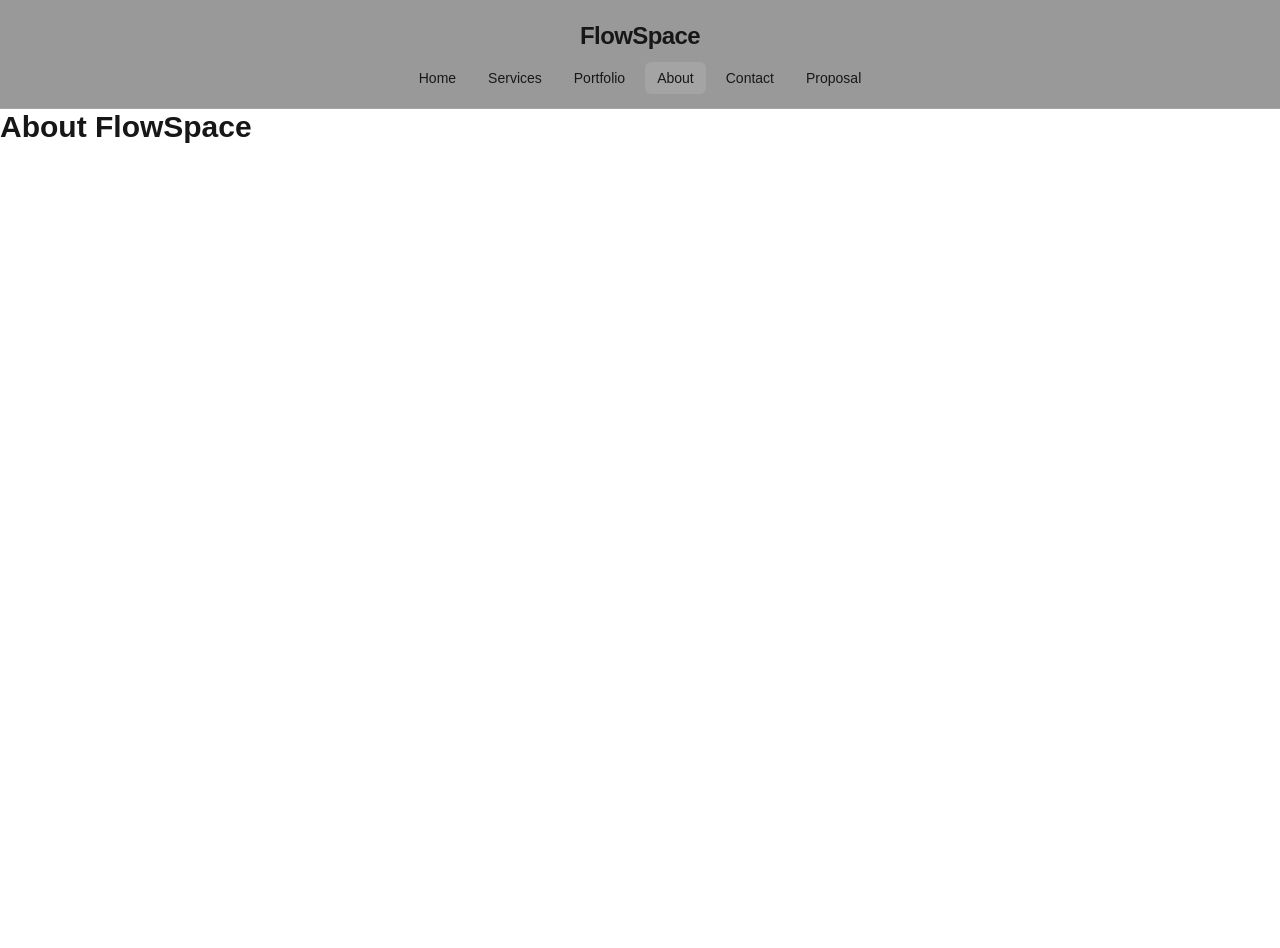
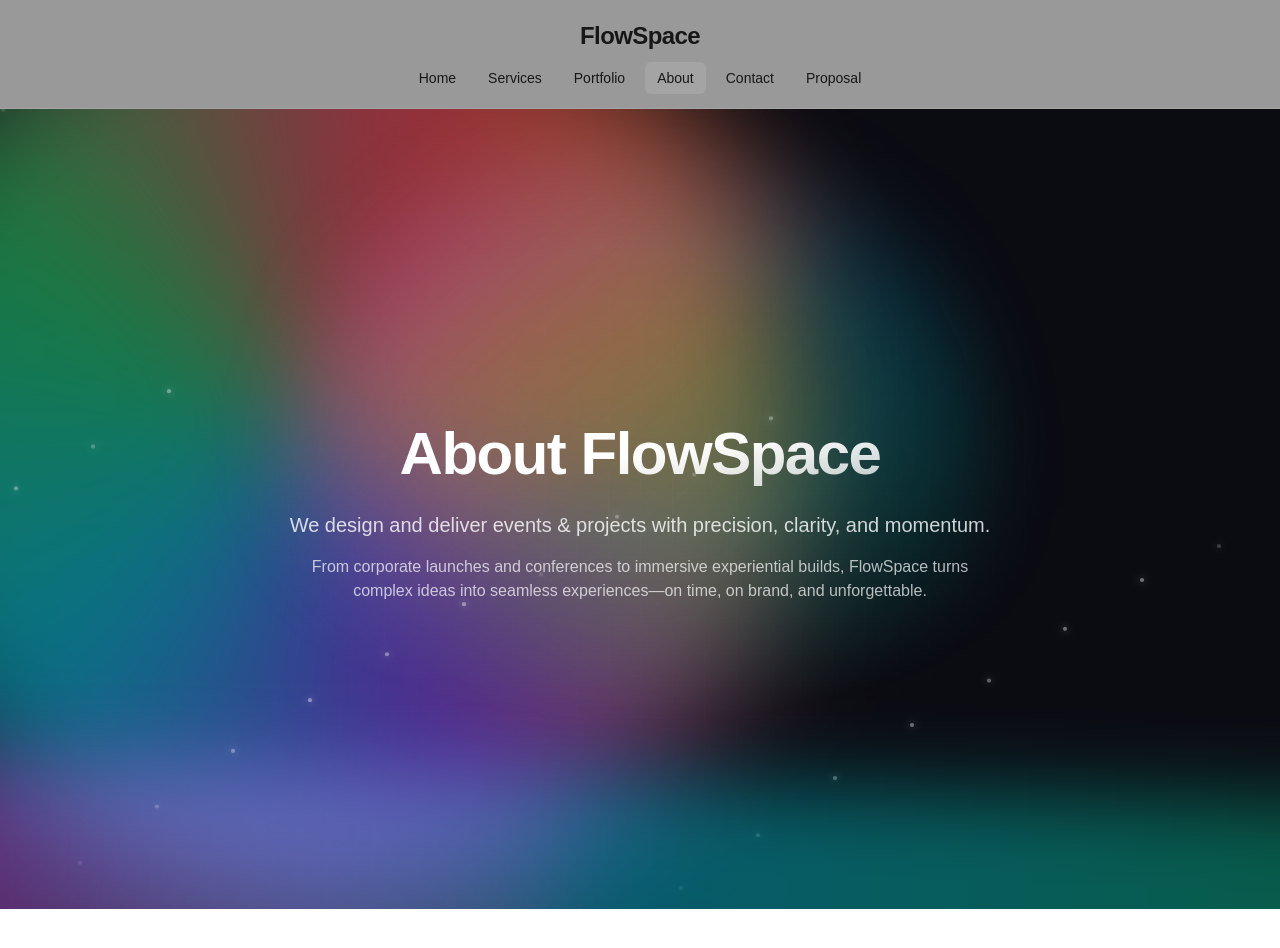
Before and after one commit to shay122990/flowspace-event-agency, a Next.js app: page /about in a window 1280 px wide. Shown: the top 948 px of the page. Before the commit the page ends 800 px from the top, so only its background shows below. Built offline with nearby package versions, Linux system fonts and the light colour scheme.

Commit message:
about page re-style

```diff
--- a/src/app/(marketing)/about/page.tsx
+++ b/src/app/(marketing)/about/page.tsx
@@ -1,11 +1,76 @@
+"use client";
+
+import { motion } from "framer-motion";
+import AnimatedParticles from "@/app/components/AnimatedParticles";
+
 export default function AboutPage() {
   return (
-    <section className="grid gap-4">
-      <h1 className="text-3xl font-semibold">About FlowSpace</h1>
-      <p className="text-white/80">
-        We design and deliver events & projects with precision, clarity, and
-        momentum.
-      </p>
-    </section>
+    <main className="relative min-h-[100svh] overflow-hidden bg-[#0b0b12] text-white">
+      <motion.div
+        aria-hidden
+        initial={{ rotate: 0, scale: 1 }}
+        animate={{ rotate: 360 }}
+        transition={{ repeat: Infinity, ease: "linear", duration: 30 }}
+        className="pointer-events-none absolute -top-40 -left-40 h-[60rem] w-[60rem] rounded-full opacity-60 blur-3xl"
+        style={{
+          background:
+            "conic-gradient(from 90deg at 50% 50%, #7c3aed, #06b6d4, #22c55e, #f43f5e, #f59e0b, #7c3aed)",
+        }}
+      />
+
+      <div
+        aria-hidden
+        className="pointer-events-none absolute inset-0 [mask-image:radial-gradient(60%_60%_at_50%_35%,#000_30%,transparent_70%)]"
+      >
+        <div className="absolute inset-x-0 top-0 mx-auto h-[44rem] w-[44rem] rounded-full bg-gradient-to-br from-fuchsia-500/30 via-sky-400/20 to-emerald-400/30 blur-2xl" />
+      </div>
+
+      <div
+        aria-hidden
+        className="absolute inset-0 bg-[linear-gradient(to_right,rgba(255,255,255,.06)_1px,transparent_1px),linear-gradient(to_bottom,rgba(255,255,255,.06)_1px,transparent_1px)] bg-[size:32px_32px] opacity-20 [mask-image:radial-gradient(ellipse_at_center,black,transparent_70%)]"
+      />
+
+      <AnimatedParticles />
+
+      <section className="relative z-10 mx-auto flex min-h-[100svh] max-w-4xl flex-col items-center justify-center px-4 text-center">
+        <motion.h1
+          initial={{ y: 20, opacity: 0, filter: "blur(4px)" }}
+          animate={{ y: 0, opacity: 1, filter: "blur(0px)" }}
+          transition={{ duration: 0.6, ease: [0.22, 1, 0.36, 1] }}
+          className="bg-gradient-to-br from-white via-white to-white/70 bg-clip-text text-5xl font-black leading-tight tracking-tight text-transparent md:text-6xl"
+        >
+          About FlowSpace
+        </motion.h1>
+
+        <motion.p
+          initial={{ y: 10, opacity: 0 }}
+          animate={{ y: 0, opacity: 1 }}
+          transition={{ delay: 0.1, duration: 0.5 }}
+          className="mt-5 text-lg text-white/80 md:text-xl"
+        >
+          We design and deliver events & projects with precision, clarity, and
+          momentum.
+        </motion.p>
+
+        <motion.p
+          initial={{ y: 10, opacity: 0 }}
+          animate={{ y: 0, opacity: 1 }}
+          transition={{ delay: 0.2, duration: 0.5 }}
+          className="mt-4 max-w-2xl text-white/70"
+        >
+          From corporate launches and conferences to immersive experiential
+          builds, FlowSpace turns complex ideas into seamless experiences—on
+          time, on brand, and unforgettable.
+        </motion.p>
+      </section>
+
+      <motion.div
+        aria-hidden
+        initial={{ x: "-10%" }}
+        animate={{ x: "10%" }}
+        transition={{ repeat: Infinity, repeatType: "reverse", duration: 18 }}
+        className="pointer-events-none absolute bottom-[-6rem] left-1/2 h-[14rem] w-[120vw] -translate-x-1/2 rotate-2 bg-gradient-to-r from-fuchsia-500/40 via-cyan-400/40 to-emerald-400/40 blur-2xl"
+      />
+    </main>
   );
 }
```
